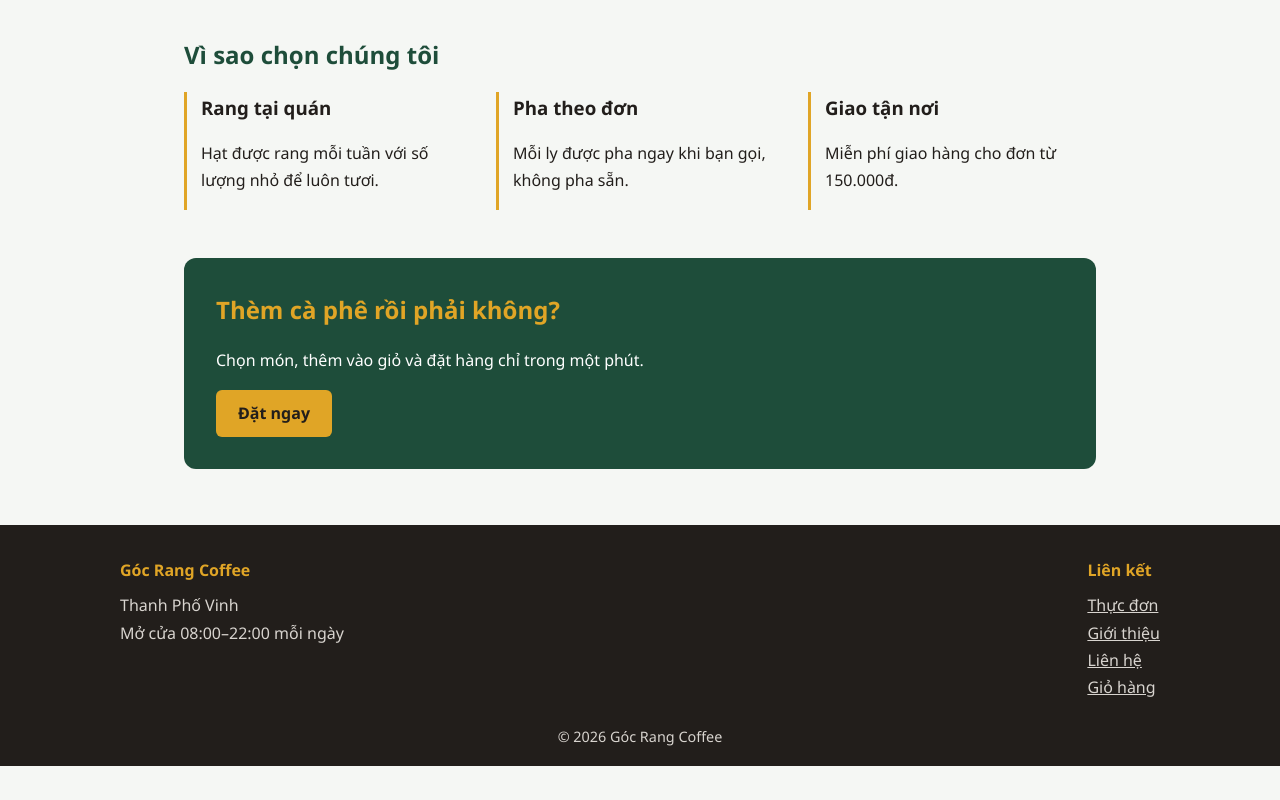
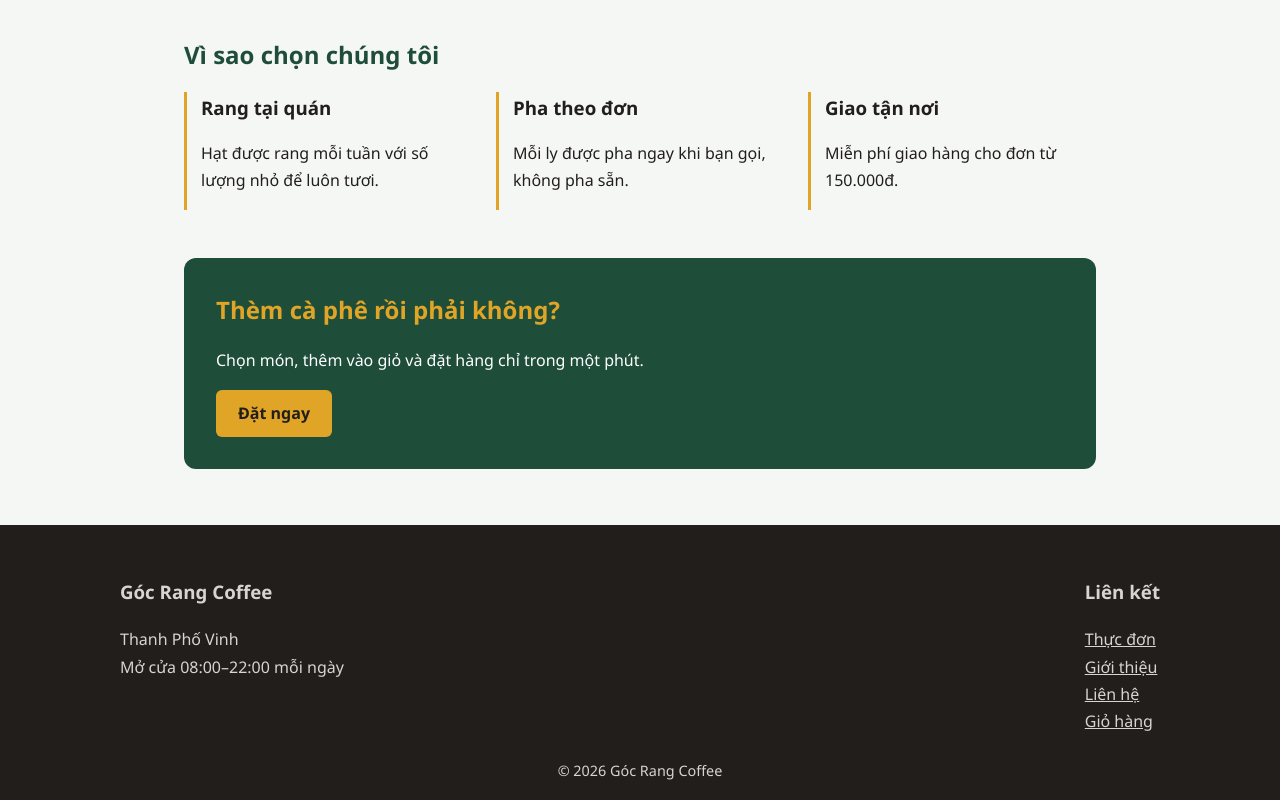
Before and after one commit to rjeexiong-dot/Quan-ca-fe, a plain HTML site: page index.html in a window 1280 px wide. Shown: the part 988-1788 px from the top of the page. Before the commit the page ends 1754 px from the top, so only its background shows below. Drawn offline with Linux system fonts and the light colour scheme.

Commit message:
Update index.html

```diff
--- a/index.html
+++ b/index.html
@@ -26,7 +26,7 @@
         <p>Hạt rang mỗi tuần, pha tươi từng ly.</p>
         <a class="btn" href="menu.html">Xem thực đơn và đặt mua</a>
       </div>
-      <img class="hero-img" src="hat rang.jpg" alt="Quầy pha cà phê Góc Rang">
+      <img class="hero-img" src="hat-rang.jpg" alt="Quầy pha cà phê Góc Rang">
     </section>
     <h2>Món nên thử</h2>
     <div class="grid">
@@ -88,12 +88,12 @@
   <footer>
     <div class="foot">
       <div>
-        <h4>Góc Rang Coffee</h4>
+        <h3>Góc Rang Coffee</h3>
         <p>Thanh Phố Vinh</p>
         <p>Mở cửa 08:00–22:00 mỗi ngày</p>
       </div>
       <div>
-        <h4>Liên kết</h4>
+        <h3>Liên kết</h3>
         <a href="menu.html">Thực đơn</a>
         <a href="gioithieu.html">Giới thiệu</a>
         <a href="lienhe.html">Liên hệ</a>
```
